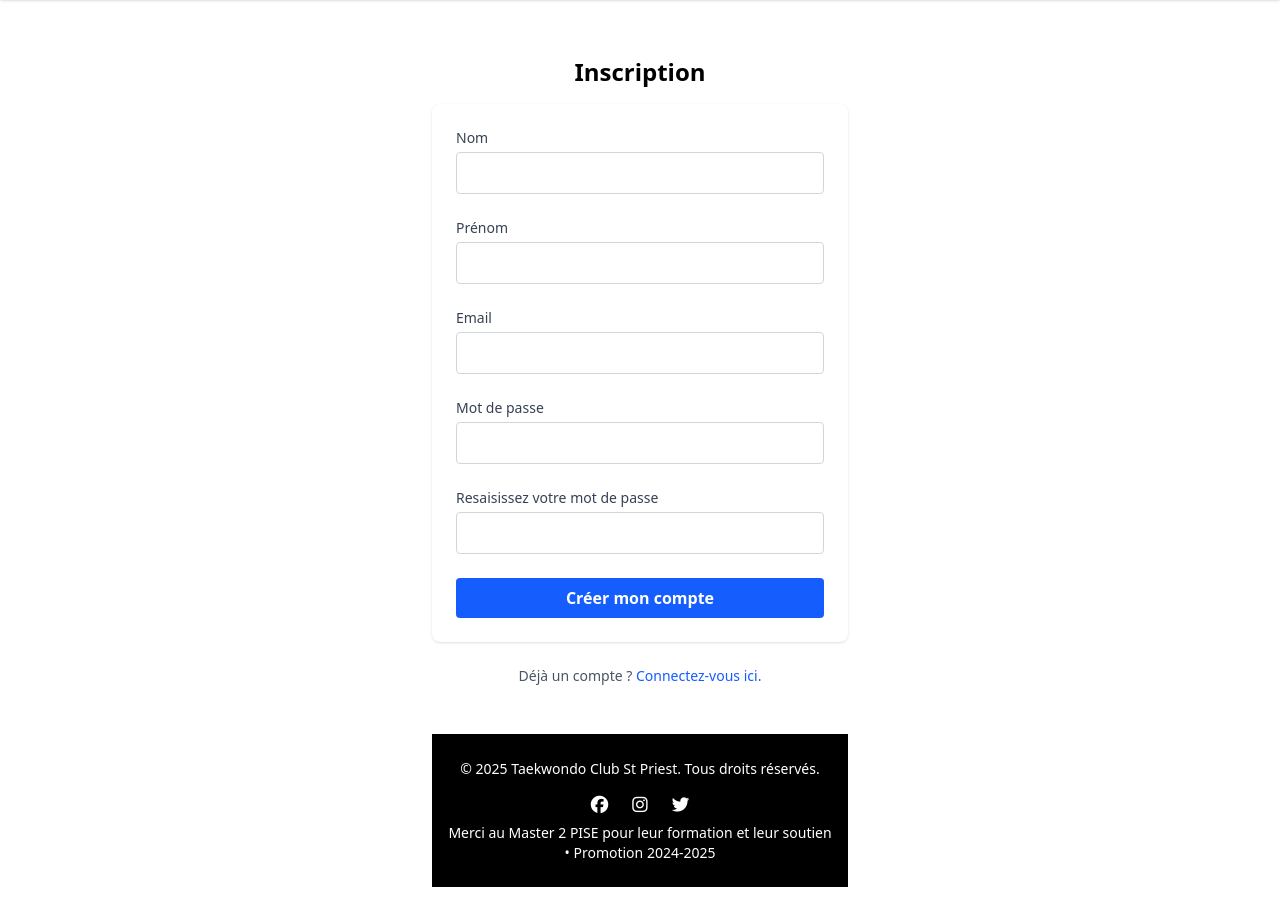
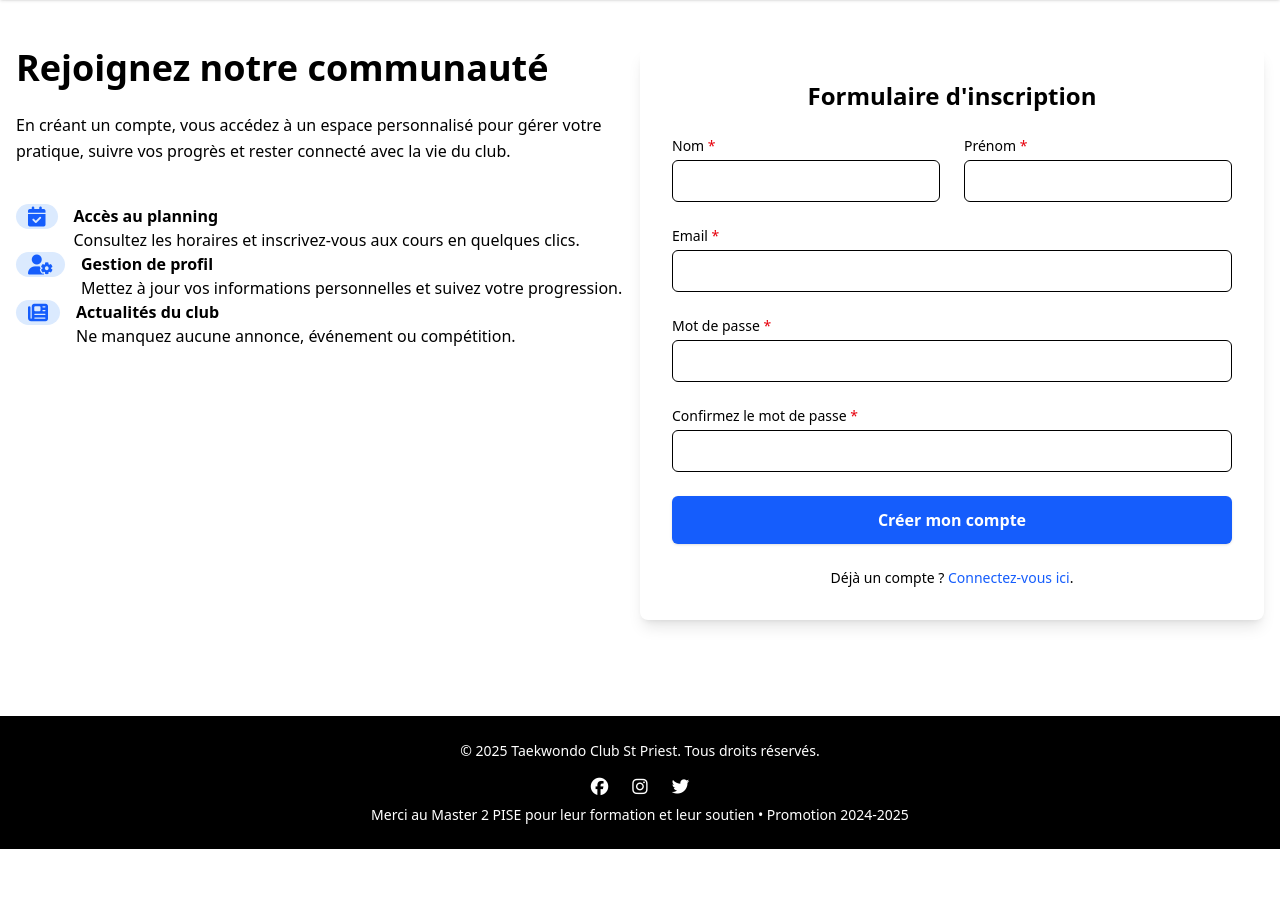
Before and after one commit to chokrikadoussi/taekwondo-website, a PHP site: page /register.php in a window 1280 px wide. Shown: the part 80-999 px from the top of the page. After the commit the page ends 929 px from the top, so only its background shows below. Run offline with PHP 8.4, Linux system fonts and the light colour scheme; data that the repository does not hold is empty; some libraries are stand-ins or nearby versions.

Commit message:
Style appliqué sur page Register

```diff
--- a/register.php
+++ b/register.php
@@ -6,6 +6,10 @@ require __DIR__ . '/fonction/fonctions.php';
 
 $pageTitle = "Register";
 $errors = [];
+
+if ($_SERVER['REQUEST_METHOD'] === 'POST') {
+
+
 
     // 1) Récupération brute
     $raw = [
@@ -21,19 +25,19 @@ $raw = [
     $data = nettoyerDonnees($raw);
 
     // 3) Validation
-if ($data['email'] === '' || !estValideMail($data['email'])) {
+    if (empty($data['email']) || !estValideMail($data['email'])) {
         $errors[] = 'Adresse e-mail invalide.';
     }
-if ($data['motdepasse'] === '' || !estValideMotdepasse($data['motdepasse'])) {
+    if (empty($data['motdepasse']) || !estValideMotdepasse($data['motdepasse'])) {
         $errors[] = 'Le mot de passe ne respecte pas la politique.';
     }
     if ($data['motdepasse'] !== $raw['mdp_confirm']) {
         $errors[] = 'La confirmation du mot de passe ne correspond pas.';
     }
-if ($data['prenom'] === '') {
+    if (empty($data['prenom'])) {
         $errors[] = 'Le prénom est requis.';
     }
-if ($data['nom'] === '') {
+    if (empty($data['nom'])) {
         $errors[] = 'Le nom est requis.';
     }
     if (isUtilisateur($data['email'])) {
@@ -50,75 +54,129 @@ if (empty($errors)) {
         }
         $errors[] = 'Erreur lors de l\'enregistrement.';
     }
+}
 ?>
-
 <!DOCTYPE html>
 <html lang="fr">
 
 <head>
     <?php include __DIR__ . '/includes/head.php'; ?>
-
 </head>
 
-<body>
+<body class="min-h-screen flex flex-col bg-slate-50">
     <?php include __DIR__ . '/includes/header.php'; ?>
 
-    <br>
-    <main class="flex-grow container mx-auto px-4 py-8 max-w-md">
-        <h1 class="text-2xl font-semibold mb-4 text-center">Inscription</h1>
-        <form action="" method="post" class="space-y-6 bg-white p-6 rounded-lg shadow">
-            <!-- Nom -->
+    <main class="flex-grow container mx-auto px-4 py-12 flex items-center">
+        <div class="grid grid-cols-1 lg:grid-cols-2 gap-12 items-start">
+
+            <div class="space-y-6">
+                <h1 class="text-4xl font-extrabold text-slate-900">
+                    Rejoignez notre communauté
+                </h1>
+                <p class="text-slate-600 leading-relaxed">
+                    En créant un compte, vous accédez à un espace personnalisé pour gérer votre pratique, suivre vos
+                    progrès et rester connecté avec la vie du club.
+                </p>
+                <ul class="space-y-5 pt-4">
+                    <li class="flex items-start space-x-4">
+                        <div
+                            class="flex-shrink-0 bg-blue-100 text-blue-600 rounded-full p-3 flex items-center justify-center h-12 w-12">
+                            <i class="fas fa-calendar-check fa-lg"></i>
+                        </div>
                         <div>
-                <label for="nom" class="block text-sm font-medium text-gray-700 mb-1">Nom</label>
-                <input type="text" name="nom" id="nom" required
-                    class="w-full px-3 py-2 border border-gray-300 rounded focus:outline-none focus:ring-2 focus:ring-blue-500">
+                            <span class="block font-semibold text-slate-800">Accès au planning</span>
+                            <span class="text-slate-600">Consultez les horaires et inscrivez-vous aux cours en quelques
+                                clics.</span>
+                        </div>
+                    </li>
+                    <li class="flex items-start space-x-4">
+                        <div
+                            class="flex-shrink-0 bg-blue-100 text-blue-600 rounded-full p-3 flex items-center justify-center h-12 w-12">
+                            <i class="fas fa-user-cog fa-lg"></i>
+                        </div>
+                        <div>
+                            <span class="block font-semibold text-slate-800">Gestion de profil</span>
+                            <span class="text-slate-600">Mettez à jour vos informations personnelles et suivez votre
+                                progression.</span>
+                        </div>
+                    </li>
+                    <li class="flex items-start space-x-4">
+                        <div
+                            class="flex-shrink-0 bg-blue-100 text-blue-600 rounded-full p-3 flex items-center justify-center h-12 w-12">
+                            <i class="fas fa-newspaper fa-lg"></i>
+                        </div>
+                        <div>
+                            <span class="block font-semibold text-slate-800">Actualités du club</span>
+                            <span class="text-slate-600">Ne manquez aucune annonce, événement ou compétition.</span>
+                        </div>
+                    </li>
+                </ul>
             </div>
 
-            <!-- Prénom -->
+            <div class="bg-white p-8 rounded-lg shadow-lg">
+                <h2 class="text-2xl font-bold text-center mb-6 text-slate-900">Formulaire d'inscription</h2>
+
+                <?php if (!empty($errors)): ?>
+                    <div class="bg-red-100 border-l-4 border-red-500 text-red-700 p-4 rounded-md mb-6" role="alert">
+                        <ul class="list-disc list-inside text-sm">
+                            <?php foreach ($errors as $error): ?>
+                                <li><?= htmlspecialchars($error) ?></li>
+                            <?php endforeach; ?>
+                        </ul>
+                    </div>
+                <?php endif; ?>
+
+                <form action="register.php" method="post" class="space-y-6">
+                    <div class="grid grid-cols-1 sm:grid-cols-2 gap-6">
                         <div>
-                <label for="prenom" class="block text-sm font-medium text-gray-700 mb-1">Prénom</label>
+                            <label for="nom" class="block text-sm font-medium text-slate-700">Nom <span
+                                    class="text-red-600">*</span></label>
+                            <input type="text" name="nom" id="nom" required
+                                value="<?= htmlspecialchars($raw['nom'] ?? '') ?>"
+                                class="mt-1 w-full border border-slate-300 px-3 py-2 rounded-md focus:ring-2 focus:ring-blue-500">
+                        </div>
+                        <div>
+                            <label for="prenom" class="block text-sm font-medium text-slate-700">Prénom <span
+                                    class="text-red-600">*</span></label>
                             <input type="text" name="prenom" id="prenom" required
-                    class="w-full px-3 py-2 border border-gray-300 rounded focus:outline-none focus:ring-2 focus:ring-blue-500">
+                                value="<?= htmlspecialchars($raw['prenom'] ?? '') ?>"
+                                class="mt-1 w-full border border-slate-300 px-3 py-2 rounded-md focus:ring-2 focus:ring-blue-500">
                         </div>
-
-            <!-- Email -->
+                    </div>
                     <div>
-                <label for="email" class="block text-sm font-medium text-gray-700 mb-1">Email</label>
+                        <label for="email" class="block text-sm font-medium text-slate-700">Email <span
+                                class="text-red-600">*</span></label>
                         <input type="email" name="email" id="email" required
-                    class="w-full px-3 py-2 border border-gray-300 rounded focus:outline-none focus:ring-2 focus:ring-blue-500">
+                            value="<?= htmlspecialchars($raw['email'] ?? '') ?>"
+                            class="mt-1 w-full border border-slate-300 px-3 py-2 rounded-md focus:ring-2 focus:ring-blue-500">
                     </div>
-
-            <!-- Mot de passe -->
                     <div>
-                <label for="motdepasse" class="block text-sm font-medium text-gray-700 mb-1">Mot de passe</label>
+                        <label for="motdepasse" class="block text-sm font-medium text-slate-700">Mot de passe <span
+                                class="text-red-600">*</span></label>
                         <input type="password" name="motdepasse" id="motdepasse" required
-                    class="w-full px-3 py-2 border border-gray-300 rounded focus:outline-none focus:ring-2 focus:ring-blue-500">
+                            class="mt-1 w-full border border-slate-300 px-3 py-2 rounded-md focus:ring-2 focus:ring-blue-500">
                     </div>
-
-            <!-- Confirmation mot de passe -->
                     <div>
-                <label for="mdp_confirm" class="block text-sm font-medium text-gray-700 mb-1">
-                    Resaisissez votre mot de passe
-                </label>
+                        <label for="mdp_confirm" class="block text-sm font-medium text-slate-700">Confirmez le mot de
+                            passe <span class="text-red-600">*</span></label>
                         <input type="password" name="mdp_confirm" id="mdp_confirm" required
-                    class="w-full px-3 py-2 border border-gray-300 rounded focus:outline-none focus:ring-2 focus:ring-blue-500">
+                            class="mt-1 w-full border border-slate-300 px-3 py-2 rounded-md focus:ring-2 focus:ring-blue-500">
                     </div>
-
-            <!-- Bouton -->
                     <button type="submit" name="submit"
-                class="w-full bg-blue-600 text-white py-2 rounded font-semibold hover:bg-blue-700 transition">
+                        class="w-full bg-blue-600 text-white py-3 rounded-md font-semibold hover:bg-blue-700 transition-colors duration-200 shadow-sm text-base">
                         Créer mon compte
                     </button>
                 </form>
 
-        <p class="mt-6 text-center text-sm text-gray-600">
+                <p class="mt-6 text-center text-sm text-slate-600">
                     Déjà un compte ?
-            <a href="login.php" class="text-blue-600 hover:underline">Connectez-vous ici</a>.
+                    <a href="login.php" class="font-medium text-blue-600 hover:underline">Connectez-vous ici</a>.
                 </p>
+            </div>
+        </div>
+    </main>
 
     <?php include __DIR__ . '/includes/footer.php'; ?>
-    </main>
-
 </body>
 
 </html>
```
Lines whose indentation alone changed are shown as unchanged.
